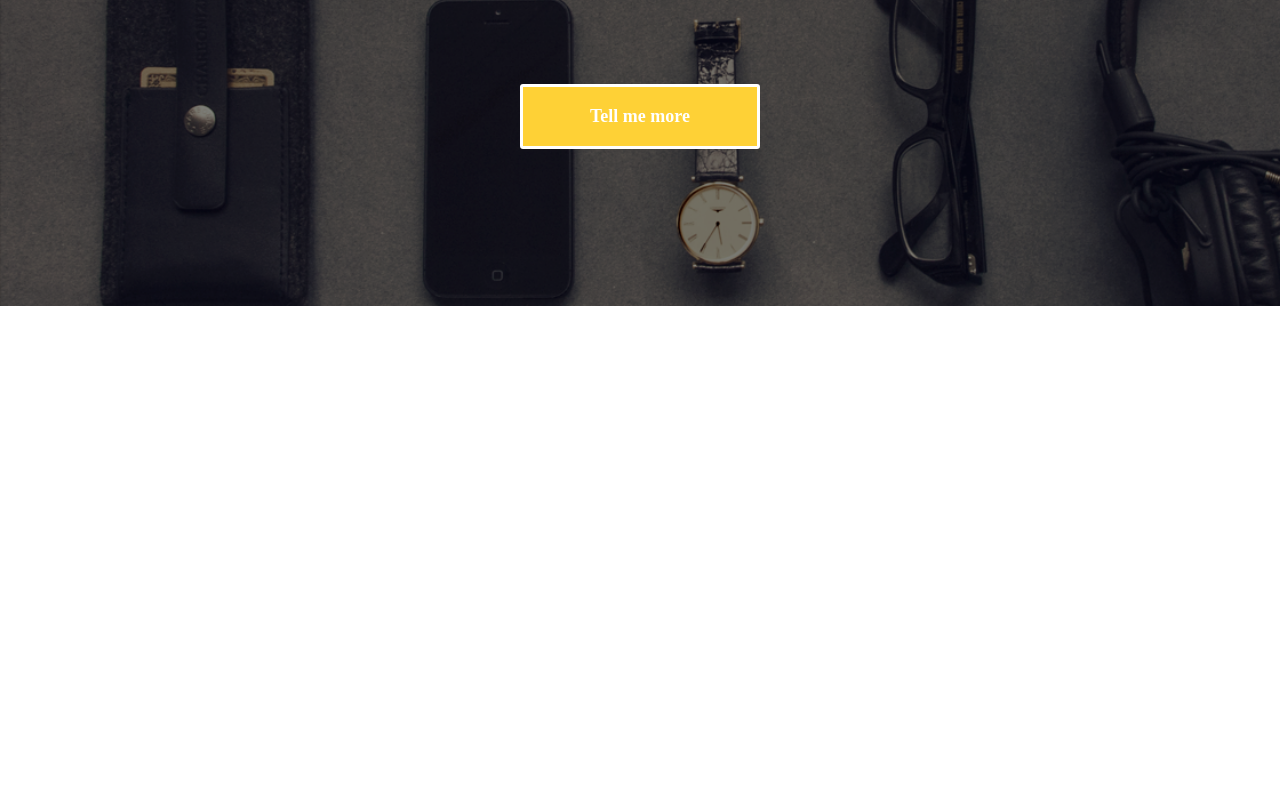
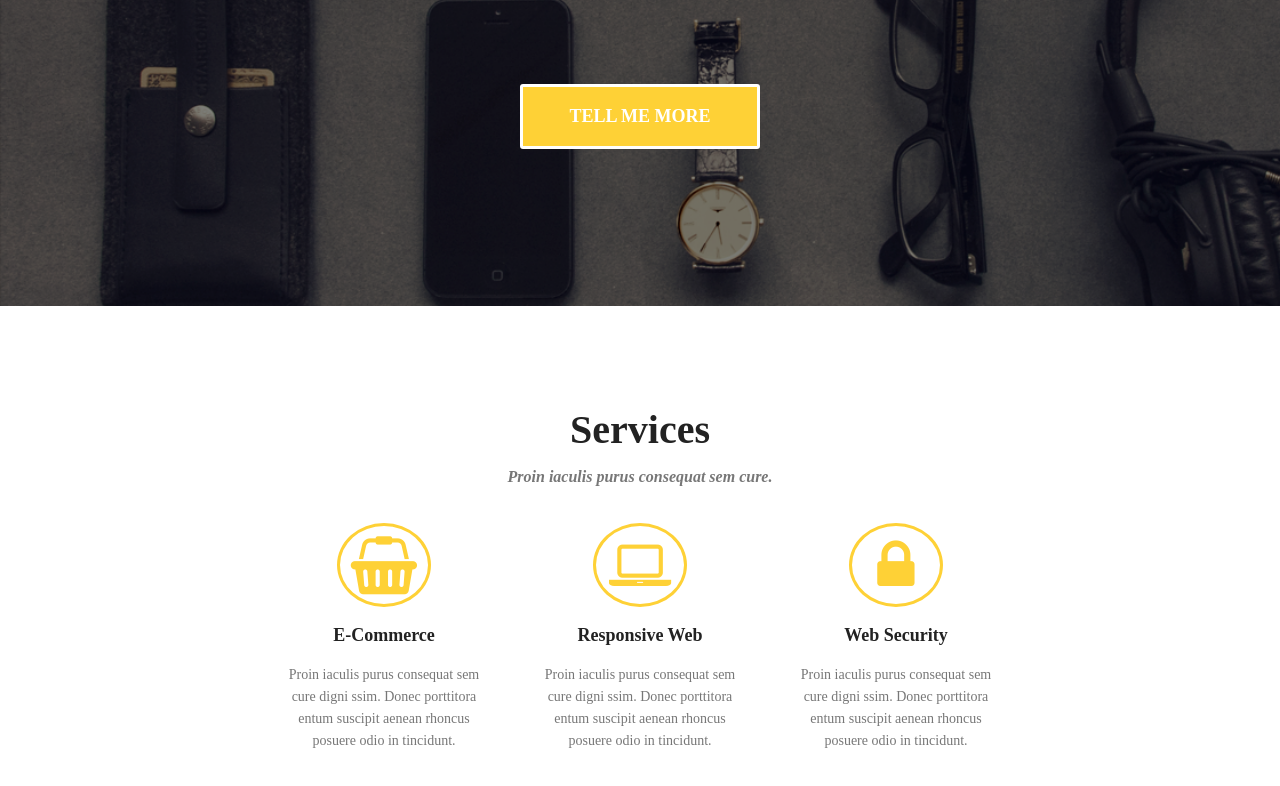
Before and after one commit to Dominik-Zajac/Project-7.7, a website: page index.html in a window 1280 px wide. Shown: the part 494-1280 px from the top of the page. Before the commit the page ends 800 px from the top, so only its background shows below. Drawn offline with nearby package versions, Linux system fonts and the light colour scheme.

Commit message:
Add section benefits and style

```diff
--- a/index.html
+++ b/index.html
@@ -31,12 +31,48 @@
 				<button class="welcome-button"><p class="text-button">Tell me more</p></button>
 			</div>
 		</section>
+<!-- ========================== Promotion ====================== -->
+		<section class="benefits">
+					<h1>Services</h1>
+					<h6>Proin iaculis purus consequat sem cure.</h6>
+					<div class="service">
+					<div class="service-benefits col-s-4">
+						<i class="fas fa fa-shopping-basket"></i>
+						<h3>E-Commerce</h3>
+						<p>Proin iaculis purus consequat sem cure
+						digni ssim. Donec porttitora entum suscipit
+						aenean rhoncus posuere odio in tincidunt.</p>
+					</div>
+					<div class="service-benefits col-s-4">
+						<i class="fas fa fa-laptop"></i>
+						<h3>Responsive Web</h3>
+						<p>Proin iaculis purus consequat sem cure
+						digni ssim. Donec porttitora entum suscipit
+						aenean rhoncus posuere odio in tincidunt.</p>
+					</div>
+					<div class="service-benefits col-s-4">
+						<i class="fas fa fa-lock"></i>
+						<h3>Web Security</h3>
+						<p>Proin iaculis purus consequat sem cure
+						digni ssim. Donec porttitora entum suscipit
+						aenean rhoncus posuere odio in tincidunt.</p>
+					</div>
+					</div>
+		</section>
 
-
-
-
-
-
+<script src="bower_components/scrollreveal/dist/scrollreveal.min.js"></script>
+<script>
+    window.sr = ScrollReveal();
+    sr.reveal('.service-benefits', {
+        reset: true,
+        delay: 300,
+        distance: 0
+    });
+    sr.reveal('h2, p', {
+        reset: true,
+        delay: 300
+    });
+</script>
 	</body>
 
 
--- a/sass/style.scss
+++ b/sass/style.scss
@@ -85,6 +85,7 @@ body {
 		font-size: 18px;
 		font-weight: 700;
 		text-align: center;
+		text-transform: uppercase;
 	}
 	&:hover {
 			background-color: #fff;
@@ -92,3 +93,60 @@ body {
 			color: #fed136;
 	}
 }
+/*        promotion      */
+.benefits {
+	width: 60%;
+	margin: 100px auto;
+	text-align: center;
+	h1{
+		font-family: Montserrat;
+		color: #222222;
+		font-size: 40px;
+		font-weight: 700;
+		margin-bottom: 15px;
+	}
+	h6{
+		font-family: DroidSerif;
+		color: #777777;
+		font-size: 16px;
+		font-style: italic;
+		margin-top: 0;
+	}
+	.service{
+		display: flex;
+	}
+	.service-benefits{
+		flex: 1;
+	}
+	.fas{
+		flex: 1;
+	 	font-size: 58px;
+		color: #fed136;
+		border: solid 3px #fed136;
+		border-radius: 50%;
+		padding: 10px;
+		transition: 1s;
+		min-width: 68px;
+		&:hover {
+			transform: scale(1.2);
+			box-shadow: 0 15px 10px rgba(254, 209, 54, 0.4);
+		}
+	}
+	h3 {
+		font-family: Montserrat;
+		color: #222;
+		font-size: 18px;
+		font-weight: 700;
+	}
+	p{
+		font-family: RobotoSlab;
+		color: #777777;
+		font-size: 14px;/* Przybliżenie (wynika z podstawienia czcionki) */
+		font-weight: 400;
+		text-align: center;
+		margin: 0 30px;
+		line-height: 22px;
+	}
+}
+
+/* ================= Gird ==================== */
```
Also changed, not shown: css/style.css, 1 other file.
